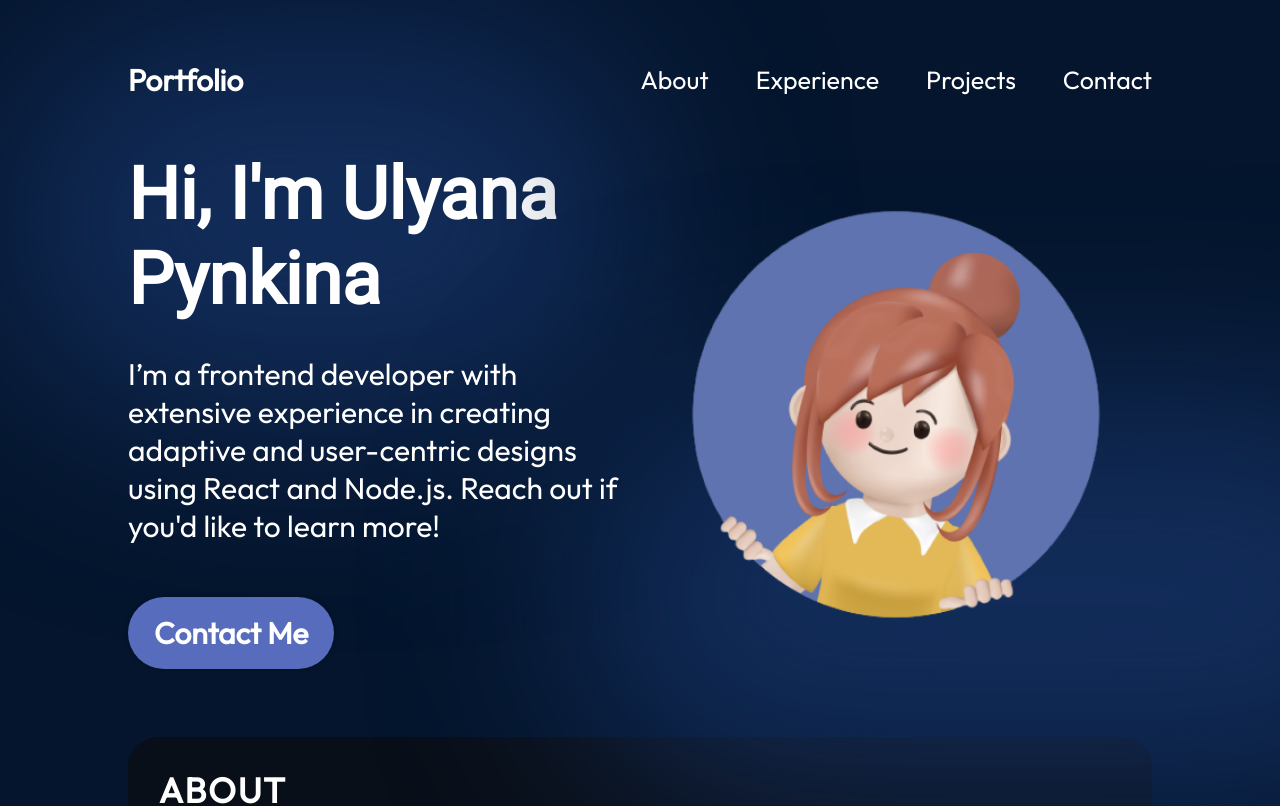
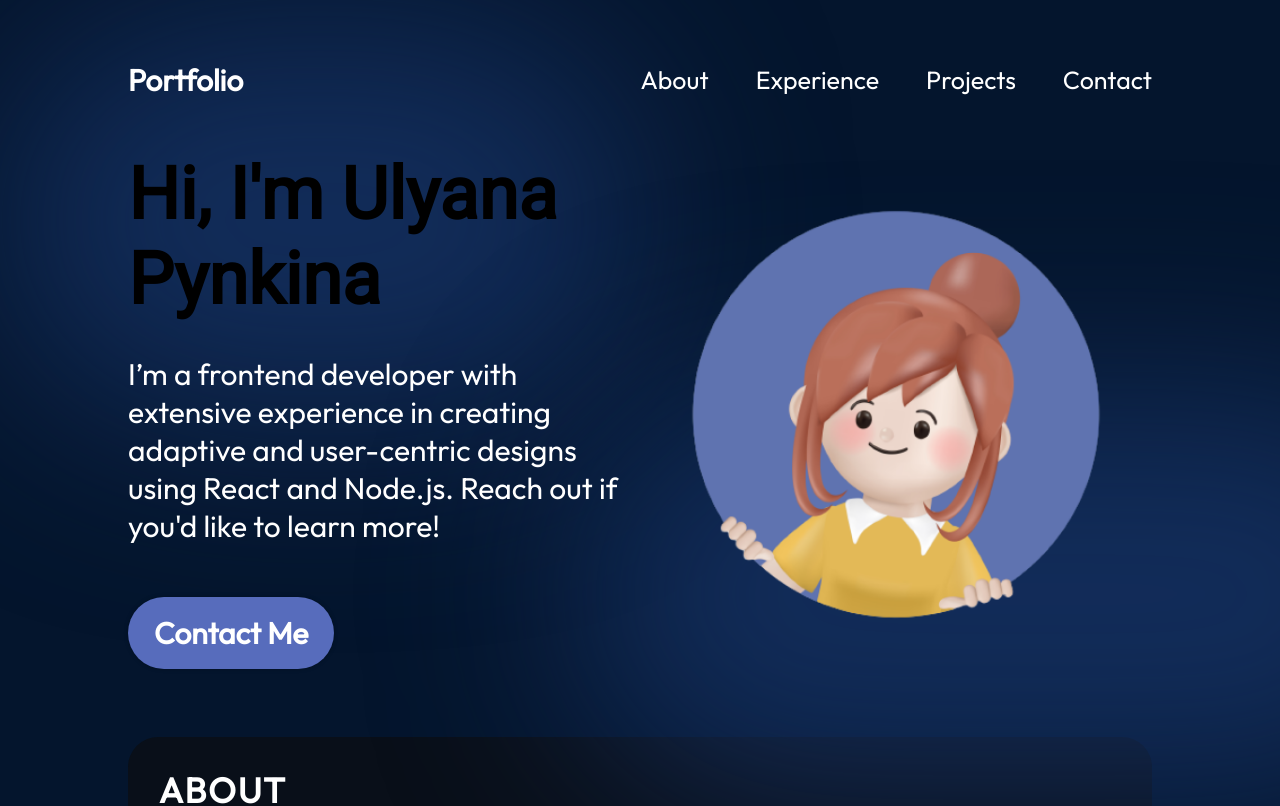
Before and after one commit to ulalie/cv, a React (Vite) app: page / in a window 1280 px wide. Shown: the top 806 px of the page. Built offline with nearby package versions, Linux system fonts and the light colour scheme.

Commit message:
Update Hero.module.css

```diff
--- a/src/components/Hero/Hero.module.css
+++ b/src/components/Hero/Hero.module.css
@@ -24,13 +24,7 @@
 	font-weight: 900;
 	margin-bottom: 33px;
 	font-family: var(--font-roboto);
-	background: linear-gradient(
-		90deg,
-		rgba(255, 255, 255, 1) 70%,
-		rgba(255, 255, 255, 0) 180%
-	);
-	-webkit-text-fill-color: transparent;
-	-webkit-background-clip: text;
+	color: var (--color-text);
 }
 
 .description {
@@ -62,25 +56,7 @@
 	min-width: 50%;
 	height: auto;
 	z-index: 1;
-	animation-name: floating;
-	animation-duration: 3s;
-	animation-iteration-count: infinite;
-	animation-timing-function: ease-in-out;
 }
-
-/*
-@keyframes floating {
-	0% {
-		transform: translate(0, 0px);
-	}
-	50% {
-		transform: translate(0, 10px);
-	}
-	100% {
-		transform: translate(0, 0px);
-	}
-} */
-
 .topBlur,
 .bottomBlur {
 	position: absolute;
```
